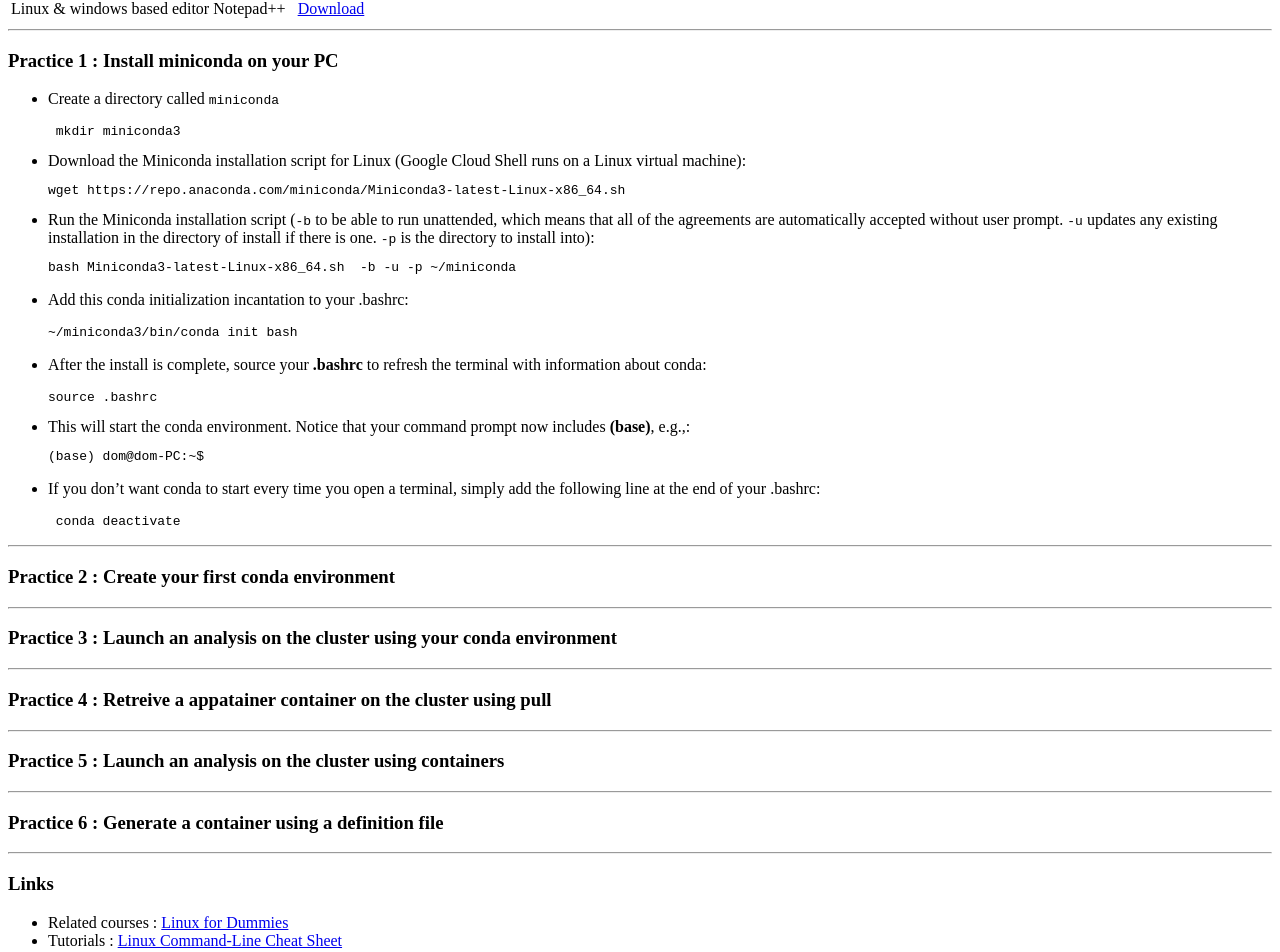
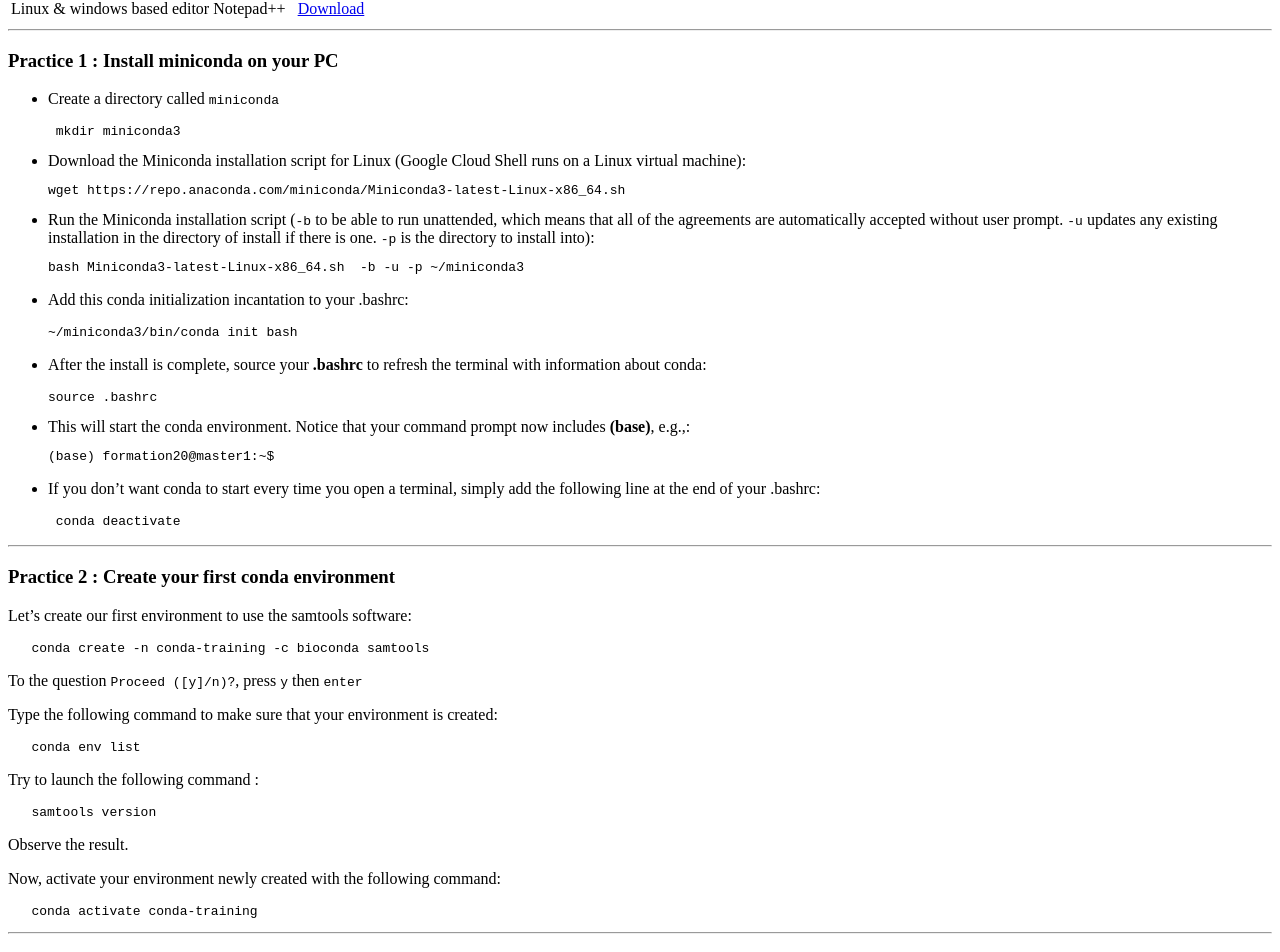
Before and after one commit to wave-centre/cibig, a Jekyll site: the page built from docs/course_materials/REPRO/CONTAINERS/CONTAINERS_practice.md, in a window 1280 px wide and 1400 px high, scrolled down 1103 px. Shown: the top 952 px of the window. Built offline with Jekyll 4.4.1, drawn with Linux system fonts in a browser that asks for light colours; our own code applies the rules of GitHub Pages for plain Markdown files.

Commit message:
Update CONTAINERS_practice.md
add pratice2

````diff
--- a/docs/course_materials/REPRO/CONTAINERS/CONTAINERS_practice.md
+++ b/docs/course_materials/REPRO/CONTAINERS/CONTAINERS_practice.md
@@ -73,7 +73,7 @@
 
 * Run the Miniconda installation script (`-b` to be able to run unattended, which means that all of the agreements are automatically accepted without user prompt. `-u` updates any existing installation in the directory of install if there is one. `-p` is the directory to install into):
   ```bash
-  bash Miniconda3-latest-Linux-x86_64.sh  -b -u -p ~/miniconda
+  bash Miniconda3-latest-Linux-x86_64.sh  -b -u -p ~/miniconda3
   ```
 
 * Add this conda initialization incantation to your .bashrc:
@@ -90,7 +90,7 @@
 
 * This will start the conda environment. Notice that your command prompt now includes **(base)**, e.g.,:
   ```
-  (base) dom@dom-PC:~$
+  (base) formation20@master1:~$
   ```
 
 * If you don't want conda to start every time you open a terminal, simply add the following line at the end of your .bashrc:
@@ -105,6 +105,32 @@
 <a name="practice-2"></a>
 ###  Practice 2 : Create your first conda environment
 
+Let's create our first environment to use the samtools software:
+
+ ```bash
+   conda create -n conda-training -c bioconda samtools
+   ```
+
+To the question `Proceed ([y]/n)?`, press `y` then `enter`
+
+Type the following command to make sure that your environment is created:
+
+ ```bash
+   conda env list
+   ```
+
+Try to launch the following command :
+
+ ```bash
+   samtools version
+   ```
+Observe the result.
+
+Now,  activate your environment newly created with the following command:
+
+ ```bash
+   conda activate conda-training
+   ```
 
 
 -----------------------
````
Also changed, not shown: other parts of docs/course_materials/REPRO/CONTAINERS/CONTAINERS_practice.md (+1 -1 lines).
